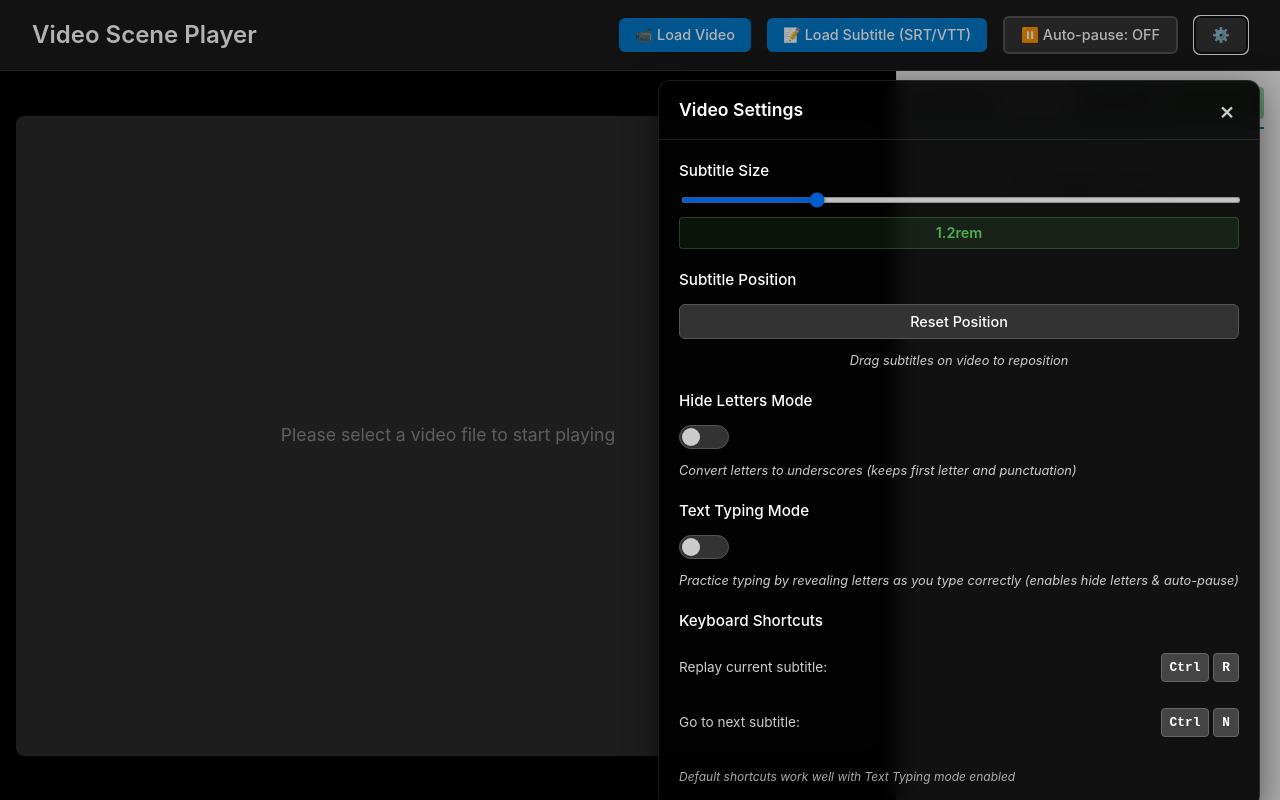
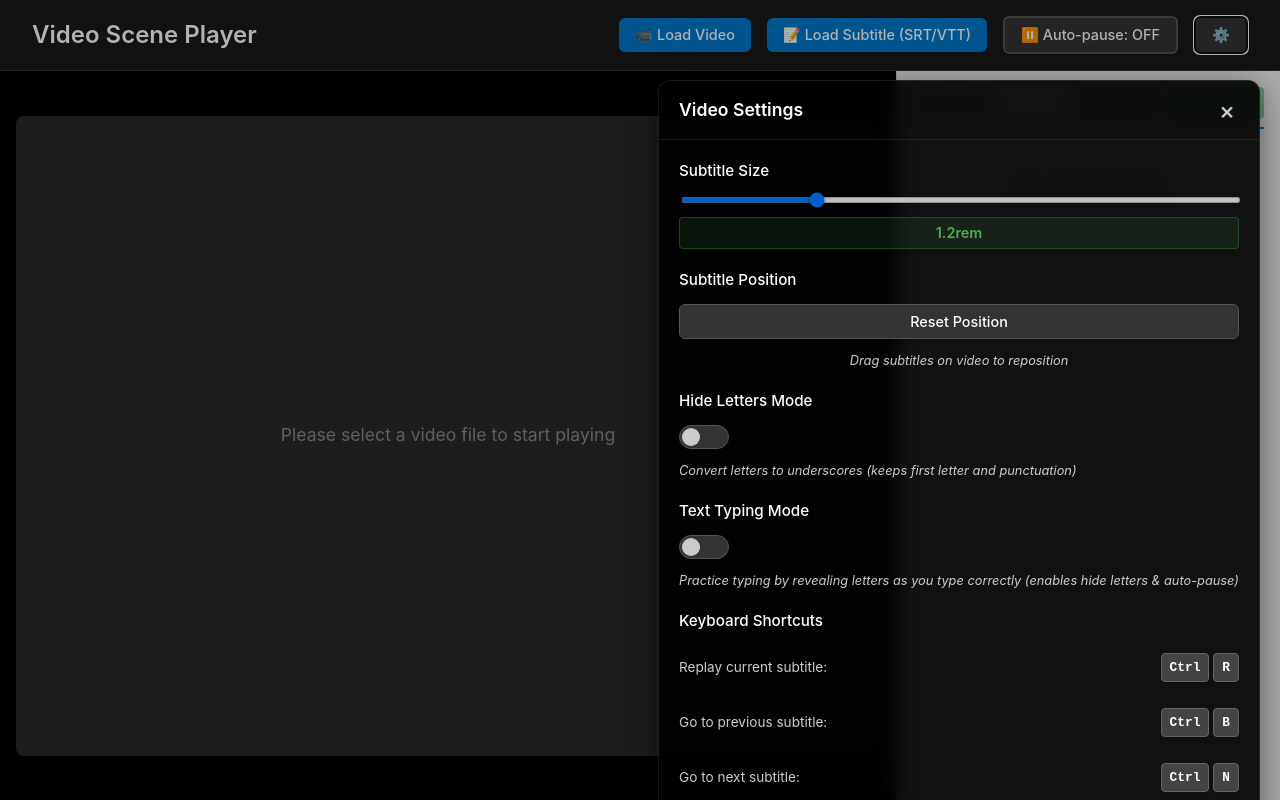
Before and after one commit to tomo2321/vite-react-video-scene-player, a React (Vite) app: page / in a window 1280 px wide. Both pictures are taken after a click on the button "⚙️". Built offline with nearby package versions, Linux system fonts and the light colour scheme; the HTML template or start-up script is replaced by a standard one.

Commit message:
:sparkles: add: add keyboard shortcuts for go to previous subtitle

```diff
--- a/src/App.tsx
+++ b/src/App.tsx
@@ -43,9 +43,9 @@ function App() {
       : {
           replay: { key: 'r', ctrlKey: true, altKey: false, shiftKey: false },
           nextSubtitle: { key: 'n', ctrlKey: true, altKey: false, shiftKey: false },
+          previousSubtitle: { key: 'b', ctrlKey: true, altKey: false, shiftKey: false },
         };
   });
-
   useEffect(() => {
     const handleWindowResize = () => {
       setIsMobile(window.innerWidth <= 768);
@@ -409,6 +409,16 @@ function App() {
                   </div>
 
                   <div className="shortcut-row">
+                    <span className="shortcut-description">Go to previous subtitle:</span>
+                    <div className="shortcut-display">
+                      {keyboardShortcuts.previousSubtitle.ctrlKey && <kbd>Ctrl</kbd>}
+                      {keyboardShortcuts.previousSubtitle.altKey && <kbd>Alt</kbd>}
+                      {keyboardShortcuts.previousSubtitle.shiftKey && <kbd>Shift</kbd>}
+                      <kbd>{keyboardShortcuts.previousSubtitle.key.toUpperCase()}</kbd>
+                    </div>
+                  </div>
+
+                  <div className="shortcut-row">
                     <span className="shortcut-description">Go to next subtitle:</span>
                     <div className="shortcut-display">
                       {keyboardShortcuts.nextSubtitle.ctrlKey && <kbd>Ctrl</kbd>}
--- a/src/components/VideoPlayer.tsx
+++ b/src/components/VideoPlayer.tsx
@@ -114,10 +114,11 @@ const VideoPlayer: React.FC<VideoPlayerProps> = ({
         );
       };
 
-      // Handle navigation shortcuts (replay current, next subtitle)
+      // Handle navigation shortcuts (replay current, previous subtitle, next subtitle)
       if (keyboardShortcuts) {
         if (
           matchesShortcut(keyboardShortcuts.replay) ||
+          matchesShortcut(keyboardShortcuts.previousSubtitle) ||
           matchesShortcut(keyboardShortcuts.nextSubtitle)
         ) {
           // Only handle these shortcuts if we're not in an input field or textarea
@@ -144,6 +145,25 @@ const VideoPlayer: React.FC<VideoPlayerProps> = ({
               }
             } else {
               console.log('No current subtitle to replay');
+            }
+          } else if (matchesShortcut(keyboardShortcuts.previousSubtitle)) {
+            // Go to previous subtitle
+            if (currentSubtitleIndex !== -1 && currentSubtitleIndex > 0 && videoRef.current) {
+              const previousSub = subtitles[currentSubtitleIndex - 1];
+              if (previousSub) {
+                console.log(
+                  `Going to previous subtitle ${currentSubtitleIndex}: "${previousSub.text.substring(0, 30)}..." (auto-pause will be active)`
+                );
+                // Reset auto-pause tracking so it will pause at the end of the previous subtitle
+                onManualSeek?.();
+                const timeInSeconds = Math.round(previousSub.start) / 1000;
+                videoRef.current.currentTime = timeInSeconds;
+                videoRef.current.play();
+              }
+            } else if (currentSubtitleIndex === -1) {
+              console.log('No current subtitle to navigate from');
+            } else {
+              console.log('Already at the first subtitle');
             }
           } else if (matchesShortcut(keyboardShortcuts.nextSubtitle)) {
             // Go to next subtitle
--- a/src/types.ts
+++ b/src/types.ts
@@ -20,6 +20,8 @@ export interface KeyboardShortcuts {
   replay: KeyboardShortcut;
   /** Shortcut to go to next subtitle */
   nextSubtitle: KeyboardShortcut;
+  /** Shortcut to go to previous subtitle */
+  previousSubtitle: KeyboardShortcut;
 }
 
 /**
```
Also changed, not shown: 2 other files (tests, documents, lock files or other folders).
